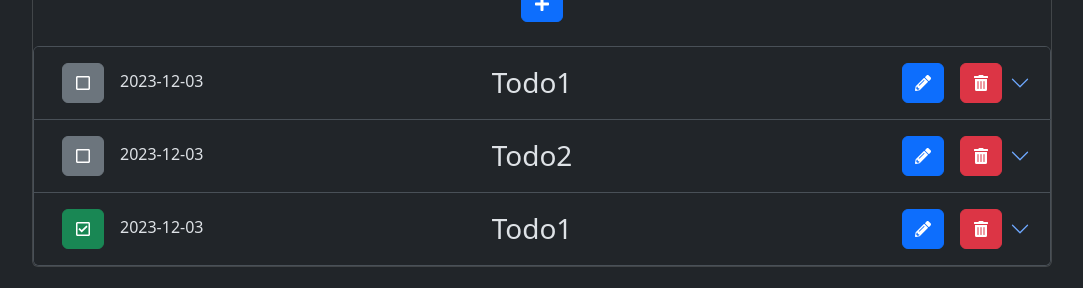
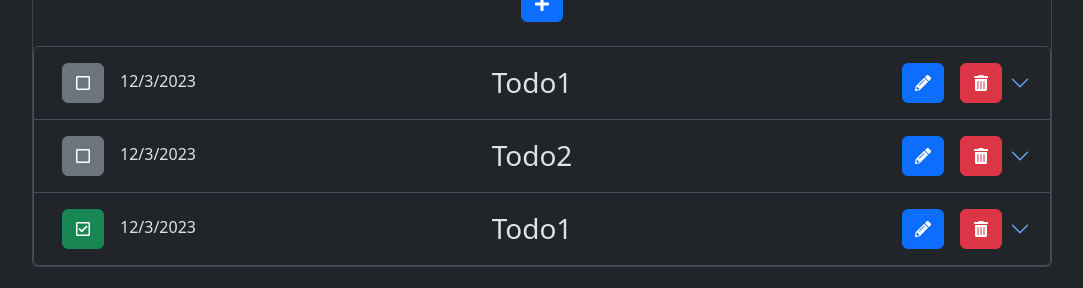
Before and after one commit to Puzzlebottom/northone-assessment, a React (Vite) app: page / in a window 1280 px wide. Shown: the part 172-460 px from the top of the page, without its empty margins (98-1181 px from the left). Built offline with nearby package versions, Linux system fonts and the light colour scheme.

Commit message:
adds Todo edit functionality to TodoForm

```diff
--- a/src/components/App.tsx
+++ b/src/components/App.tsx
@@ -4,11 +4,22 @@ import { FaPlus } from "react-icons/fa"
 import { useState } from "react"
 import TodoForm from "./TodoForm"
 import useTodos from "../hooks/useTodos"
+import { Todo } from "../interfaces/Todo"
 
 function App() {
 
   const [showForm, setShowForm] = useState<boolean>(false)
   const { todos, selected, addTodo, updateTodo, deleteTodo, selectTodo } = useTodos()
+
+  const handleAdd = () => {
+    selectTodo(null)
+    setShowForm(true)
+  }
+
+  const handleEdit = (todo: Todo) => {
+    selectTodo(todo.id)
+    setShowForm(true)
+  }
 
   return (
     <main className="container">
@@ -18,15 +29,15 @@ function App() {
         </header>
         <div className="row m-4 g-3 d-flex justify-content-around">
           <div className="col-auto">
-            <Button onClick={() => setShowForm(true)}>
+            <Button onClick={handleAdd}>
               <FaPlus />
             </Button>
           </div>
         </div>
-        <TodoList todos={todos} deleteTodo={deleteTodo} updateTodo={updateTodo} />
+        <TodoList todos={todos} deleteTodo={deleteTodo} updateTodo={updateTodo} editTodo={handleEdit} />
       </section>
 
-      <TodoForm show={showForm} handleClose={() => setShowForm(false)} addTodo={addTodo} />
+      <TodoForm show={showForm} selected={selected} handleClose={() => setShowForm(false)} addTodo={addTodo} updateTodo={updateTodo} />
     </main>
   )
 }
--- a/src/components/TodoForm.tsx
+++ b/src/components/TodoForm.tsx
@@ -3,15 +3,18 @@ import { v4 as uuid } from "uuid"
 import { Todo, TodoFormData, todoFormSchema } from "../interfaces/Todo";
 import { FieldValues, useForm } from "react-hook-form";
 import { zodResolver } from "@hookform/resolvers/zod";
+import { useEffect } from "react";
 
 interface Props {
   show: boolean;
+  selected: Todo | null;
   handleClose: () => void;
   addTodo: (todo: Todo) => void;
+  updateTodo: (todo: Todo) => void;
 }
 
-function TodoForm({ show, handleClose, addTodo }: Props): React.JSX.Element {
-  const formatDate = (date: Date | number): Date => {
+function TodoForm({ show, selected, handleClose, addTodo, updateTodo }: Props): React.JSX.Element {
+  const formatDate = (date: Date): Date => {
     return new Date(date).toISOString().slice(0, 10) as unknown as Date
   }
 
@@ -22,14 +25,22 @@ function TodoForm({ show, handleClose, addTodo }: Props): React.JSX.Element {
     reset
   } = useForm<TodoFormData>({
     defaultValues: {
-      dueDate: formatDate(Date.now())
+      dueDate: formatDate(new Date())
     },
     resolver: zodResolver(todoFormSchema)
   })
 
   const submit = (data: FieldValues) => {
-    const todo = { ...data, id: uuid() } as Todo
-    addTodo(todo)
+    let todo = { ...data, dueDate: data.dueDate } as Todo;
+
+    if (selected) {
+      todo.id = selected.id
+      updateTodo(todo)
+    } else {
+      todo.id = uuid()
+      addTodo(todo)
+    }
+
     reset();
     handleClose();
   }
@@ -39,11 +50,25 @@ function TodoForm({ show, handleClose, addTodo }: Props): React.JSX.Element {
     handleClose();
   }
 
+  useEffect(() => {
+    if (selected) {
+      const { name, description, dueDate, status } = selected
+      reset({ name, description, dueDate: formatDate(dueDate), status });
+    } else {
+      reset({
+        name: '',
+        description: '',
+        dueDate: formatDate(new Date()),
+        status: 'PENDING'
+      })
+    }
+  }, [selected]);
+
   return (
     <Modal show={show} onHide={handleClose} centered>
       <Form onSubmit={handleSubmit(submit)}>
         <Modal.Header className="justify-content-center">
-          <h5>Create Todo</h5>
+          <h5>{selected ? `Edit ${selected.name}` : 'Create Todo'}</h5>
         </Modal.Header>
         <Modal.Body>
           <Form.Group className="mb-3" controlId="name">
@@ -74,7 +99,7 @@ function TodoForm({ show, handleClose, addTodo }: Props): React.JSX.Element {
         </Modal.Body>
         <Modal.Footer>
           <Button variant="secondary" onClick={cancel}>Cancel</Button>
-          <Button type="submit" disabled={isSubmitting}>Create</Button>
+          <Button type="submit" disabled={isSubmitting}>{selected ? 'Update' : 'Create'}</Button>
         </Modal.Footer>
       </Form>
     </Modal>
--- a/src/components/TodoItem.tsx
+++ b/src/components/TodoItem.tsx
@@ -6,9 +6,10 @@ interface Props {
   todo: Todo;
   deleteTodo: (todoId: string) => void
   updateTodo: (todo: Todo) => void
+  editTodo: () => void
 }
 
-function TodoItem({ todo, deleteTodo, updateTodo }: Props): React.JSX.Element {
+function TodoItem({ todo, deleteTodo, updateTodo, editTodo }: Props): React.JSX.Element {
   const { id, name, description, status, dueDate } = todo
 
   const toggleStatus = (e: React.MouseEvent<HTMLButtonElement>): void => {
@@ -19,6 +20,11 @@ function TodoItem({ todo, deleteTodo, updateTodo }: Props): React.JSX.Element {
   const handleDelete = (e: React.MouseEvent<HTMLButtonElement>): void => {
     e.stopPropagation();
     deleteTodo(id)
+  }
+
+  const handleEdit = (e: React.MouseEvent<HTMLButtonElement>): void => {
+    e.stopPropagation();
+    editTodo()
   }
 
   return (
@@ -34,7 +40,7 @@ function TodoItem({ todo, deleteTodo, updateTodo }: Props): React.JSX.Element {
             {status === "PENDING" && <FaRegSquare />}
             {status === "DONE" && <FaRegCheckSquare />}
           </Button>
-          <time className="mx-2">{dueDate.toISOString().slice(0, 10)}</time>
+          <time className="mx-2">{new Date(dueDate).toLocaleDateString()}</time>
         </span>
         <h3 className="m-0">{name}</h3>
         <span className="col d-flex justify-content-end">
@@ -42,7 +48,7 @@ function TodoItem({ todo, deleteTodo, updateTodo }: Props): React.JSX.Element {
             as="div"
             variant="primary"
             className="mx-2 pb-2"
-            onClick={() => console.log('edit')}
+            onClick={handleEdit}
           >
             <FaPencilAlt />
           </Button>
--- a/src/components/TodoList.tsx
+++ b/src/components/TodoList.tsx
@@ -6,13 +6,14 @@ interface Props {
   todos: Todo[]
   deleteTodo: (todoId: string) => void
   updateTodo: (todo: Todo) => void
+  editTodo: (todo: Todo) => void
 }
 
-function TodoList({ todos, deleteTodo, updateTodo }: Props): React.JSX.Element {
+function TodoList({ todos, deleteTodo, updateTodo, editTodo }: Props): React.JSX.Element {
   return (
     <Accordion>
       {todos.map((todo) => (
-        <TodoItem key={todo.id} todo={todo} deleteTodo={deleteTodo} updateTodo={updateTodo} />
+        <TodoItem key={todo.id} todo={todo} deleteTodo={deleteTodo} updateTodo={updateTodo} editTodo={() => editTodo(todo)} />
       ))}
     </Accordion>
   )
--- a/src/hooks/useTodos.tsx
+++ b/src/hooks/useTodos.tsx
@@ -18,7 +18,7 @@ type Action =
   | { type: typeof ACTIONS.ADD_TODO; todo: Todo }
   | { type: typeof ACTIONS.UPDATE_TODO; todo: Todo }
   | { type: typeof ACTIONS.DELETE_TODO; todoId: string }
-  | { type: typeof ACTIONS.SELECT_TODO; todoId: string }
+  | { type: typeof ACTIONS.SELECT_TODO; todoId: string | null }
 
 const reducer = (state: State, action: Action): State => {
   switch (action.type) {
@@ -48,12 +48,16 @@ const reducer = (state: State, action: Action): State => {
       return { ...state }
 
     case ACTIONS.SELECT_TODO:
+      if (!action.todoId) {
+        return {
+          ...state,
+          selected: null
+        }
+      }
       return {
         ...state,
         selected: state.todos.find((todo) => todo.id === action.todoId) || null
       }
-    default:
-      return state;
   }
 }
 
@@ -63,7 +67,7 @@ function useTodos(): {
   addTodo: (todo: Todo) => void
   updateTodo: (todo: Todo) => void
   deleteTodo: (todoId: string) => void
-  selectTodo: (todoId: string) => void
+  selectTodo: (todoId: string | null) => void
 } {
   const initialState: State = {
     todos: dummyTodos,
@@ -84,7 +88,7 @@ function useTodos(): {
     dispatch({ type: 'DELETE_TODO', todoId })
   }
 
-  const selectTodo = (todoId: string): void => {
+  const selectTodo = (todoId: string | null): void => {
     dispatch({ type: 'SELECT_TODO', todoId })
   }
 
--- a/src/interfaces/Todo.ts
+++ b/src/interfaces/Todo.ts
@@ -12,6 +12,11 @@ const todoSchema = z.object({
 
 export type Todo = z.infer<typeof todoSchema>;
 
-export const todoFormSchema = todoSchema.omit({ id: true })
+export const todoFormSchema = z.object({
+  name: z.string().min(1, "required!").max(50, "too long!"),
+  description: z.string().min(1, "required!").max(1024, "too long!"),
+  status: z.enum(TODO_STATUS),
+  dueDate: z.string().pipe(z.coerce.date()),
+});
 
 export type TodoFormData = z.infer<typeof todoFormSchema>
```
